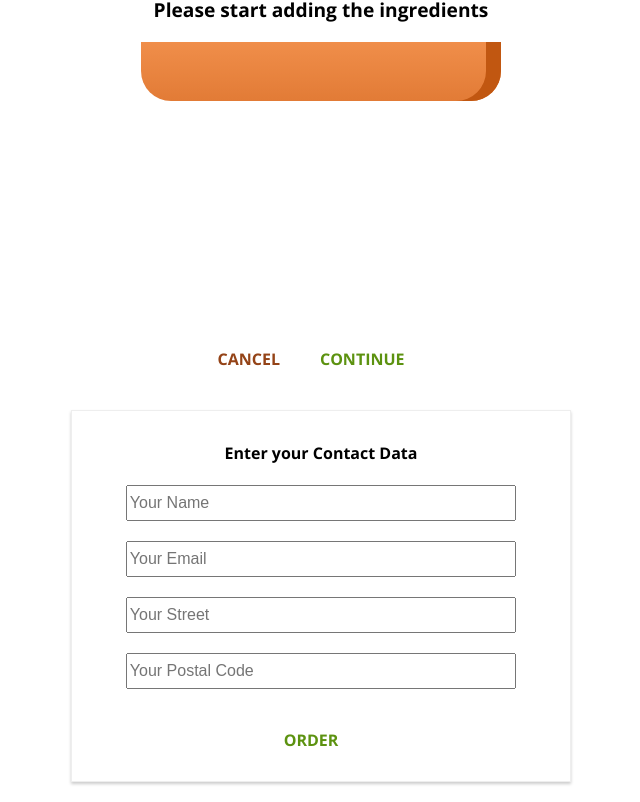
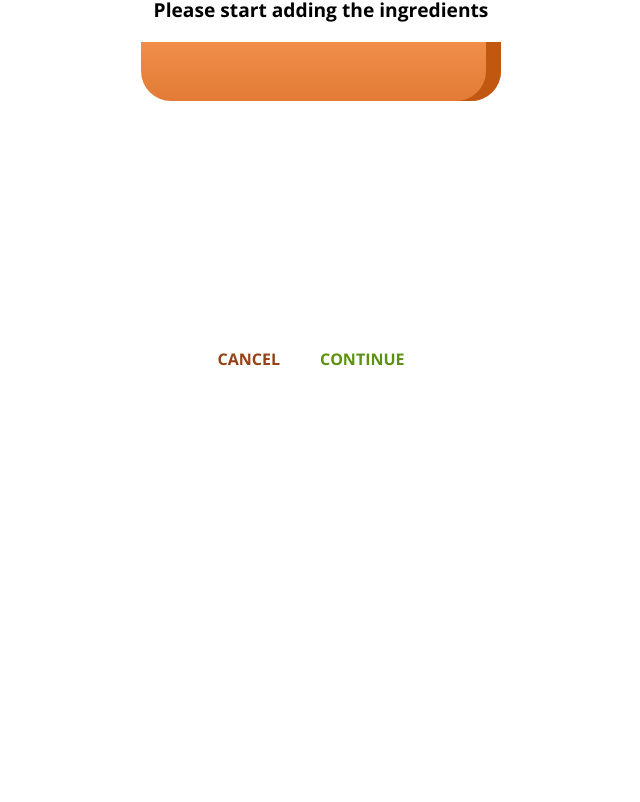
Before and after one commit to phdang/Burger-Builder-ReactJs, a React app: page /Burger-Builder-ReactJs/checkout/contact-Data in a window 1280 px wide. Shown: the part 269-1071 px from the top of the page, without its empty margins (319-959 px from the left). After the commit the page ends 800 px from the top, so only its background shows below. Built offline with nearby package versions, Linux system fonts and the light colour scheme.

Commit message:
Editing modal to contact data

```diff
--- a/src/components/Burger/OrderSummary/OrderSummary.js
+++ b/src/components/Burger/OrderSummary/OrderSummary.js
@@ -49,7 +49,7 @@ class OrderSummary extends Component {
 
       </ul>
 
-      <p><strong>Total Price: ${this.props.totalPrice.toFixed(2)}</strong></p>
+      <p><strong>Total Price: ${this.props.totalPrice}</strong></p>
 
       <p>Continue to checkout?</p>
 
--- a/src/containers/Checkout/Checkout.js
+++ b/src/containers/Checkout/Checkout.js
@@ -2,10 +2,12 @@ import React, { Component } from 'react';
 import CheckoutSummary from '../../components/Order/CheckoutSummary/CheckoutSummary';
 import {Route} from 'react-router-dom';
 import ContactData from './ContactData/ContactData';
+import Modal from '../../components/UI/Modal/Modal';
 class Checkout extends Component {
 
   state = {
     ingredients: null,
+    purchasing: false,
     price: 0
   }
 
@@ -36,18 +38,50 @@ class Checkout extends Component {
 
     this.setState({ingredients: ingredients, price: price});
   }
+
+  cancelOrderHanlder = (event) => {
+
+    event.preventDefault();
+
+    this.setState({purchasing: false})
+  }
+
   render () {
+
+    const styleStardard = {backgroundColor: 'transparent', border: 'none', boxShadow: 'none', top: '10%'};
+
+    const styleAppear = { ...styleStardard, transform: 'translateY(0)'};
+
+    const styleDisappear = { ...styleStardard, transform: 'translateY(-100vh)', opacity: '0'};
 
     return(
 
       <div>
 
-        <CheckoutSummary
-          ingredients={this.state.ingredients}
-          checkoutCancelled={() => this.props.history.goBack()}
-          checkoutContinued={() => this.props.history.replace('/checkout/contact-data')}
-          />
-        <Route path={this.props.match.path + '/contact-Data'} render={(props) => <ContactData {...props} ingredients={this.state.ingredients} price={this.state.price}/>} />
+
+
+          <CheckoutSummary
+            ingredients={this.state.ingredients}
+            checkoutCancelled={() => this.props.history.goBack()}
+            checkoutContinued={() => {
+              //
+              this.setState({purchasing: true});
+
+            }}
+            />
+            <Modal
+              show={this.state.purchasing}
+              modalClosed={this.cancelOrderHanlder}
+              styles={this.state.purchasing ? styleAppear : styleDisappear }>
+
+              <ContactData {...this.props}  ingredients={this.state.ingredients} price={this.state.price} cancelOrder={this.cancelOrderHanlder} />
+
+
+                {/*<Route path={this.props.match.path + '/contact-Data'} render={(props) => <ContactData {...props}  ingredients={this.state.ingredients} price={this.state.price}/>} /> */}
+
+            </Modal>
+
+
       </div>
     );
 
--- a/src/containers/Checkout/ContactData/ContactData.css
+++ b/src/containers/Checkout/ContactData/ContactData.css
@@ -7,6 +7,7 @@
   box-shadow: 0 2px 3px #ccc;
   border: 1px solid #eee;
   padding: 10px;
+  background-color: #fff;
 }
 
 .Input {
@@ -20,7 +21,7 @@
 
 @media (min-width: 600px) {
   .ContactData {
-    width: 500px;
+    width: 100%;
 
   }
 }
--- a/src/containers/Checkout/ContactData/ContactData.js
+++ b/src/containers/Checkout/ContactData/ContactData.js
@@ -9,6 +9,7 @@ class ContactData extends React.Component {
   state = {
     name : '',
     email: '',
+    mobile: '',
     address: {
       street: '',
       postalCotal: '',
@@ -63,13 +64,17 @@ class ContactData extends React.Component {
 
       form = <form>
 
-        <input className={classes.Input} type="text" name="name" placeholder="Your Name" />
+        <input className={classes.Input} type="text" name="name" required placeholder="Your Name" />
 
-        <input className={classes.Input} type="email" name="email" placeholder="Your Email" />
+        <input className={classes.Input} type="email" name="email" required placeholder="Your Email" />
 
-        <input className={classes.Input} type="text" name="street" placeholder="Your Street" />
+        <input className={classes.Input} type="text" name="mobile" required placeholder="Your Phone Number" />
 
-        <input className={classes.Input} type="text" name="postal" placeholder="Your Postal Code" />
+        <input className={classes.Input} type="text" name="street" required placeholder="Your Street" />
+
+        <input className={classes.Input} type="text" name="postal" required placeholder="Your Postal Code" />
+
+        <Button btnType="Danger" clicked={this.props.cancelOrder}>CANCEL</Button>
 
         <Button btnType="Success" clicked={this.orderHandler}>ORDER</Button>
 
```
